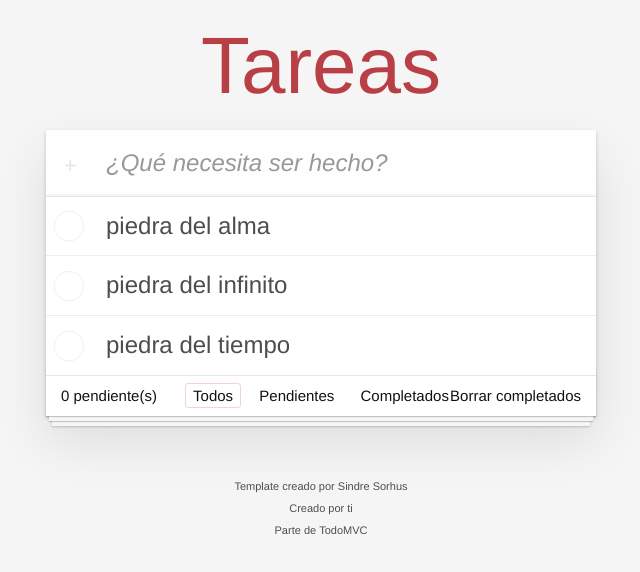
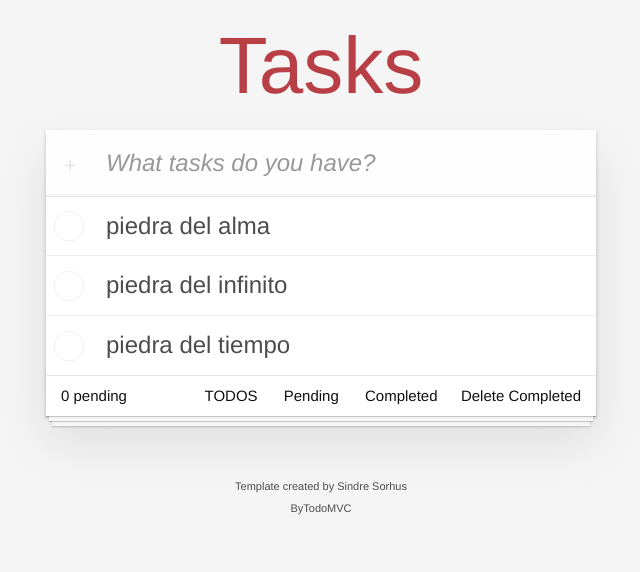
Before and after one commit to zzylphynt/Tasks-app, a website built with Vite: page index.html in a window 1280 px wide. Shown: the whole page, without its empty margins (319-959 px from the left). Built offline with nearby package versions, Linux system fonts and the light colour scheme.

Commit message:
interface translated at app.html

```diff
--- a/src/todos/app.html
+++ b/src/todos/app.html
@@ -1,7 +1,7 @@
 <section class="todoapp">
     <header class="header">
-        <h1>Tareas</h1>
-        <input id="new-todo-input" class="new-todo" placeholder="¿Qué necesita ser hecho?" autofocus>
+        <h1>Tasks</h1>
+        <input id="new-todo-input" class="new-todo" placeholder="What tasks do you have?" autofocus>
     </header>
 
     <!-- This section should be hidden by default and shown when there are todos -->
@@ -33,28 +33,29 @@
     <!-- This footer should hidden by default and shown when there are todos -->
     <footer class="footer">
         <!-- This should be "0 items left" by default -->
-        <span class="todo-count"><strong id="pending-count">0</strong> pendiente(s)</span>
+        <span class="todo-count"><strong id="pending-count">0</strong> pending</span>
         <!-- Remove this if you don't implement routing -->
         <ul class="filters">
             <li>
-                <a class="selected filtro" class="selected" href="#/">Todos</a>
+                <!--selected-->
+                <a class=" filter" class="selected" href="#/">TODOS</a>
             </li>
             <li>
-                <a class="filtro" href="#/active">Pendientes</a>
+                <a class="filter" href="#/active">Pending</a>
             </li>
             <li>
-                <a class="filtro" href="#/completed">Completados</a>
+                <a class="filter" href="#/completed">Completed</a>
             </li>
         </ul>
         <!-- Hidden if no completed items are left ↓ -->
-        <button class="clear-completed">Borrar completados</button>
+        <button class="clear-completed">Delete Completed</button>
     </footer>
 </section>
 
 
 <footer class="info">
-    <p>Template creado por <a href="http://sindresorhus.com">Sindre Sorhus</a></p>
+    <p>Template created by <a href="http://sindresorhus.com">Sindre Sorhus</a></p>
     <!-- Change this out with your name and url ↓ -->
-    <p>Creado por <a href="http://todomvc.com">ti</a></p>
-    <p>Parte de <a href="http://todomvc.com">TodoMVC</a></p>
+   <!--<p>Creado por <a href="http://todomvc.com">ti</a></p>-->
+    <p>By<a href="http://todomvc.com">TodoMVC</a></p>
 </footer>
```
